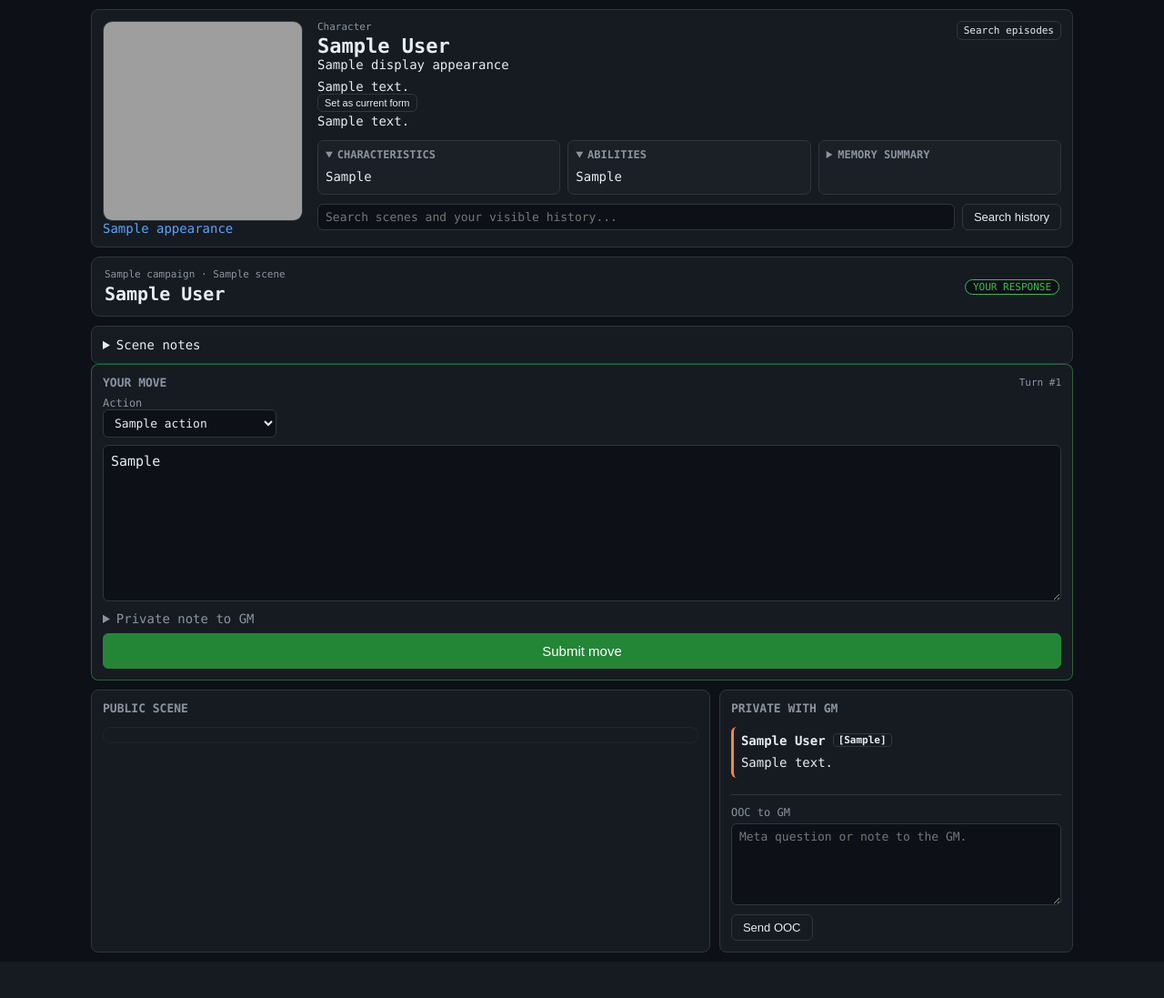
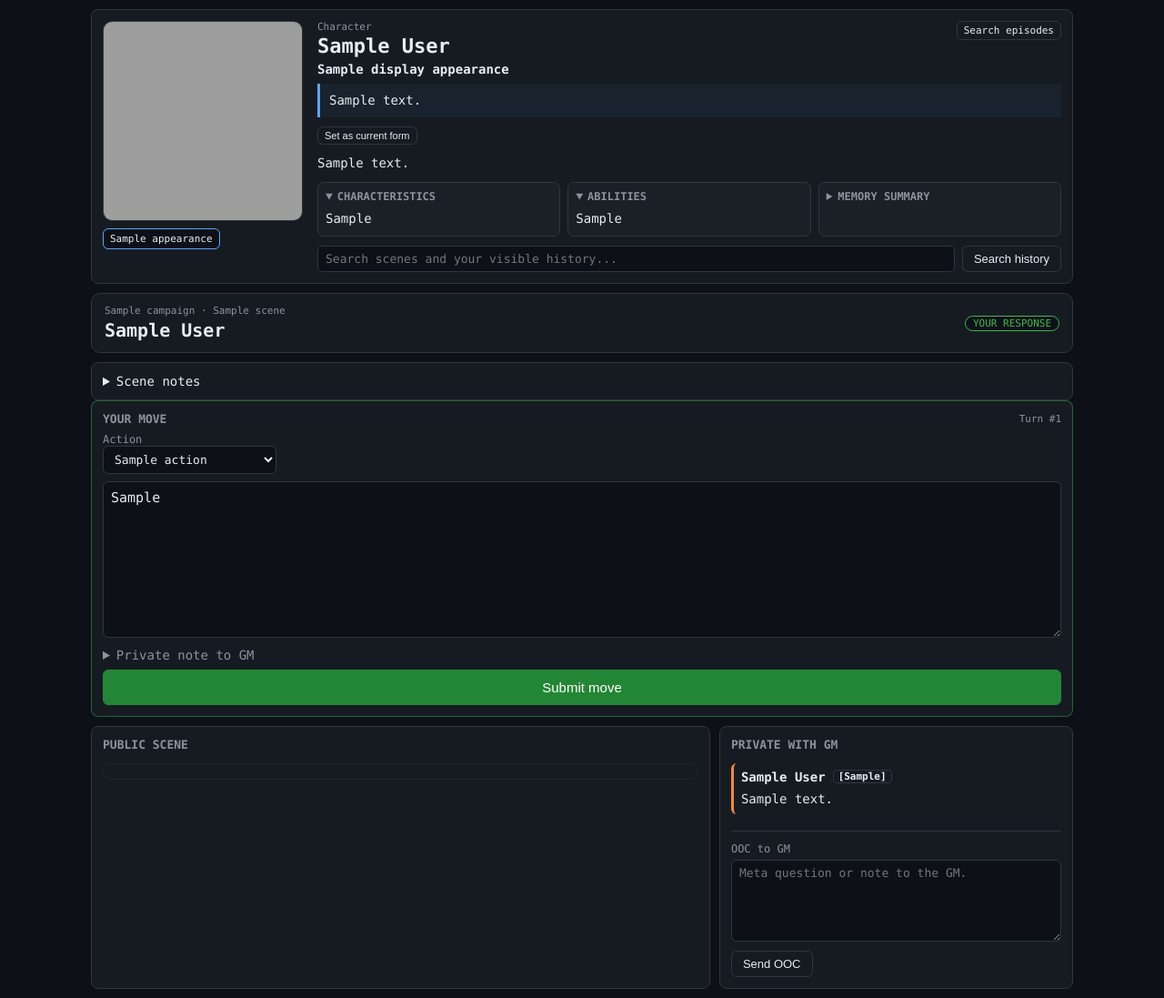
Before and after one commit to rakatanui/rpgllm, a Django app: template rpg/templates/rpg/human_player.html in a window 1280 px wide. Shown: the part 40-1137 px from the top of the page at 91% size. Before the commit the page ends 1087 px from the top, so only its background shows below. Run offline with Django 5.2, Linux system fonts and the light colour scheme; tables that the repository leaves empty hold one stand-in row (values such as "Sample post"); the template is opened without the code that fills it: values that come from a table or form of the project are taken from there, most other values are stand-ins (such as "Sample title", 1, 10 or a date in 2020); data that the repository does not hold is empty; some libraries are stand-ins or nearby versions; grey boxes are pictures that could not be loaded.

Commit message:
style: add character appearance gallery UI

```diff
--- a/rpg/templates/rpg/base.html
+++ b/rpg/templates/rpg/base.html
@@ -144,10 +144,32 @@
   .human-character-image-form { display:grid; gap:6px; margin-top:8px; }
   .human-character-image-form input[type=file] { max-width:100%; font-size:11px; color:var(--muted); }
   .human-character-image-remove { margin-top:6px; }
+  .human-appearance-switcher { display:flex; flex-wrap:wrap; gap:5px; margin-top:8px; }
+  .human-appearance-tab { display:inline-flex; align-items:center; gap:4px; padding:4px 7px;
+                          border:1px solid var(--border); border-radius:6px; color:var(--muted);
+                          font-size:11px; text-decoration:none; background:var(--bg); }
+  .human-appearance-tab:hover { border-color:var(--accent); color:var(--text); text-decoration:none; }
+  .human-appearance-tab.selected { border-color:var(--accent); color:var(--text); }
+  .human-appearance-current-dot { color:var(--ok); font-size:9px; }
   .human-character-body { min-width:0; }
   .human-character-heading { display:flex; justify-content:space-between; gap:10px;
                              align-items:flex-start; margin-bottom:8px; }
   .human-character-heading h2 { margin:2px 0 0; font-size:22px; }
+  .human-appearance-title { display:flex; align-items:center; gap:7px; flex-wrap:wrap;
+                            margin-top:5px; font-weight:bold; }
+  .human-current-appearance-chip { color:var(--ok); border-color:rgba(63,185,80,.55); }
+  .human-appearance-description { white-space:pre-wrap; line-height:1.5; margin:8px 0 10px;
+                                  padding:8px 10px; border-left:3px solid var(--accent);
+                                  background:rgba(88,166,255,.05); }
+  .human-set-current-appearance { margin:0 0 10px; }
+  .human-fullbody-reference { margin:0 0 10px; border:1px solid var(--border); border-radius:7px;
+                              padding:8px; background:rgba(255,255,255,.02); }
+  .human-fullbody-reference > summary { cursor:pointer; color:var(--muted); font-size:12px;
+                                        font-weight:bold; text-transform:uppercase; }
+  .human-fullbody-reference a { display:block; margin-top:8px; text-align:center; }
+  .human-fullbody-reference img { display:block; width:auto; max-width:100%; max-height:78vh;
+                                  margin:0 auto; object-fit:contain; border-radius:7px;
+                                  background:var(--bg); }
   .human-character-summary { white-space:pre-wrap; line-height:1.5; margin-bottom:10px; }
   .human-character-sections { display:grid; grid-template-columns:repeat(3,minmax(0,1fr)); gap:8px; }
   .human-character-sections details { border:1px solid var(--border); border-radius:7px;
```
